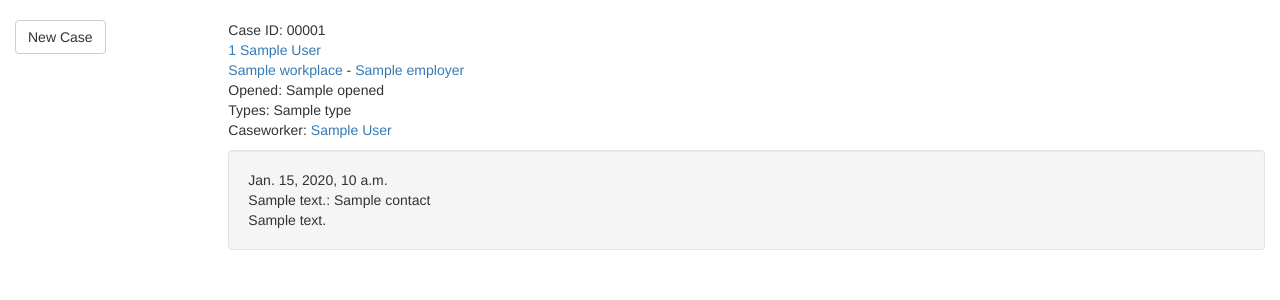
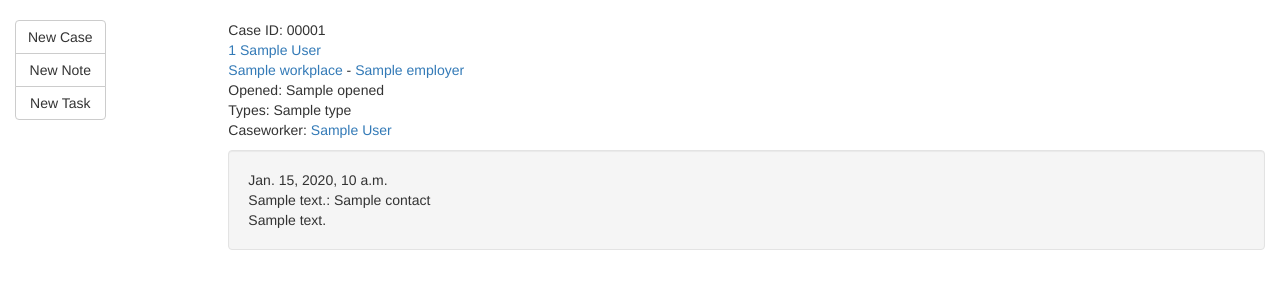
Before and after one commit to wilsonrocks/caseworkclub, a Django app: template caseworkclub/templates/caseworkclub/case_detail.html in a window 1280 px wide. Shown: the part 52-352 px from the top of the page. Run offline with Django 3.2, Linux system fonts and the light colour scheme; the template is opened without the code that fills it: most values are stand-ins (such as "Sample title", 1, 10 or a date in 2020); some libraries are stand-ins or nearby versions.

Commit message:
Added a vertical group of buttons in the sidebar.

```diff
--- a/caseworkclub/templates/caseworkclub/base.html
+++ b/caseworkclub/templates/caseworkclub/base.html
@@ -23,11 +23,6 @@
             </li>
 
             <li>
-                <a href="{% url 'newcase'%}">New Case</a>
-            </li>
-
-
-            <li>
                 <a href = "{% url 'logout' %}">Log out {{user.get_full_name}}</a>
             </li>
 
@@ -46,9 +41,14 @@
     <div class = "row">
         <div class = "col-md-2">
             <!-- Side menu (for things that change? some standard, then the django block?) -->
-            <a href="{% url 'newcase' %}" class="btn btn-default">New Case</a>
-            {% block side %}
-            {% endblock %}
+            <div class="btn-group-vertical">
+                <a href="{% url 'newcase' %}" class="btn btn-default">New Case</a>
+                <a href="{% url 'create' %}" class="btn btn-default">New Note</a>
+
+                <a href="#" class="btn btn-default">New Task</a>
+                {% block side %}
+                {% endblock %}
+            </div>
         </div>
 
         <div class = "col-md-10" style="height:100%; overflow-y: auto;">
```
